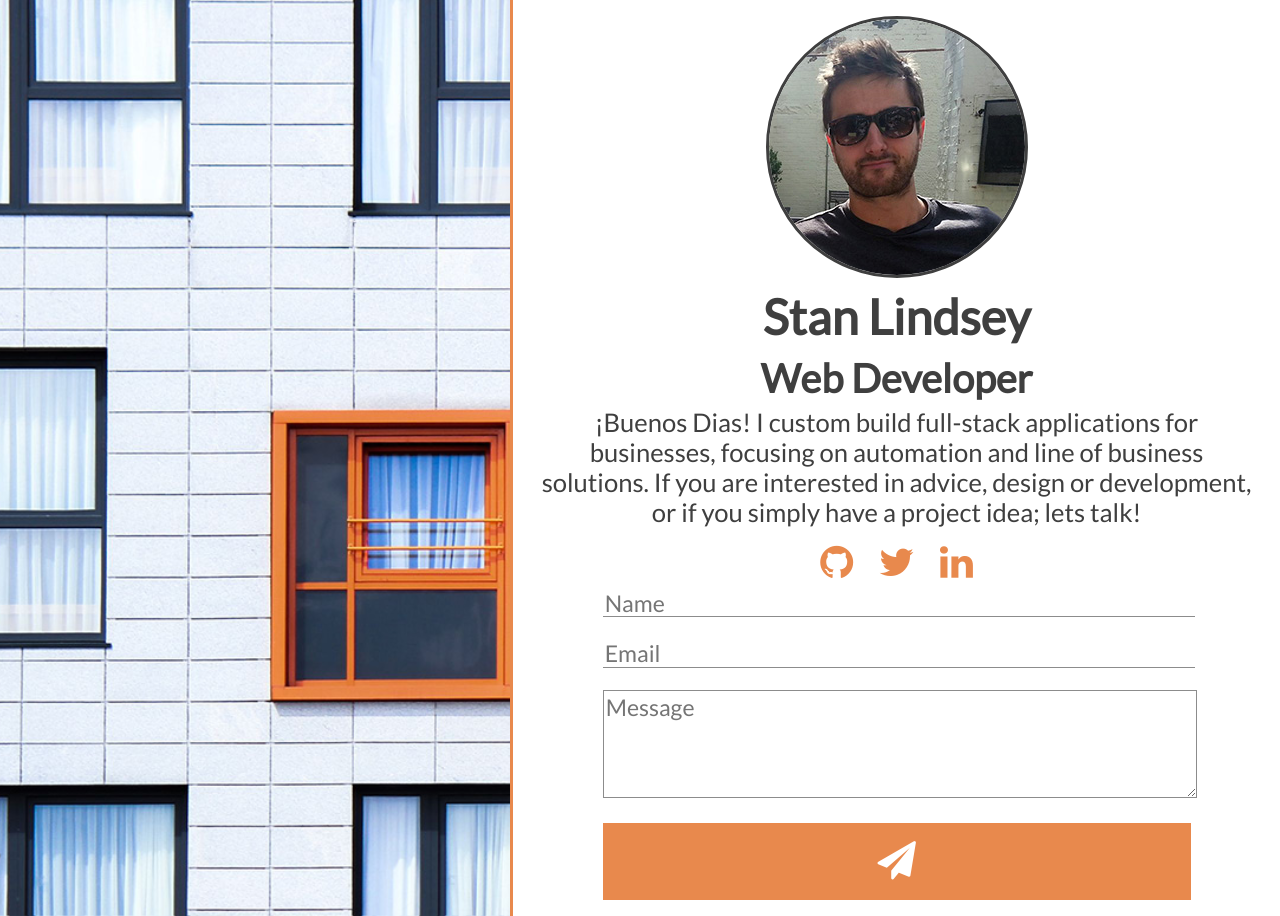
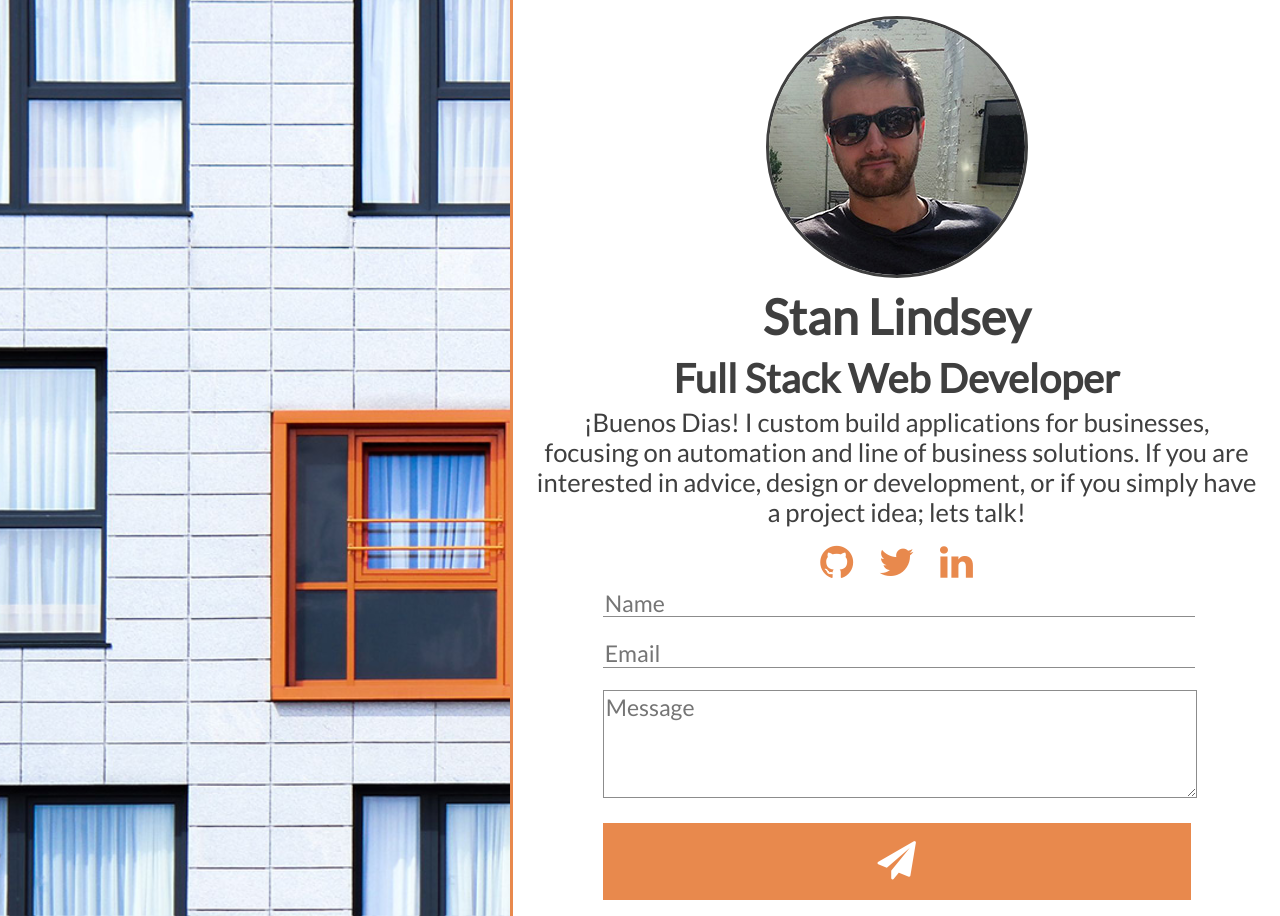
Before and after one commit to StanLindsey/stanlindsey.github.io, a Jekyll site: the page built from index.html, in a window 1280 px wide. Built offline with Jekyll 4.4.1, drawn with Linux system fonts in a browser that asks for light colours; nearby versions of some CDN libraries.

```diff
--- a/_config.yml
+++ b/_config.yml
@@ -13,7 +13,7 @@
 # you will see them accessed via {{ site.title }}, {{ site.email }}, and so on.
 # You can create any custom variable you would like, and they will be accessible
 # in the templates via {{ site.myvariable }}.
-title: Stan Lindsey - Web Developer
+title: Stan Lindsey - Full Stack Web Developer Specialising in Automation and Line of Business applications
 email: contact@stanlindsey.net
 baseurl: "" # the subpath of your site, e.g. /blog
 url: "http://stanlindsey.net/" # the base hostname & protocol for your site
--- a/index.html
+++ b/index.html
@@ -3,9 +3,9 @@ layout: home
 ---
 <img src="images/avatar.jpg" alt="">
 <h1>Stan Lindsey</h1>
-<h2>Web Developer</h2>
+<h2>Full Stack Web Developer</h2>
 
-<p>¡Buenos Dias! I custom build full-stack applications for businesses, focusing on automation and line of business solutions. If you are interested in advice, design or development, or if you simply have a project idea; lets talk!</p>
+<p>¡Buenos Dias! I custom build applications for businesses, focusing on automation and line of business solutions. If you are interested in advice, design or development, or if you simply have a project idea; lets talk!</p>
 
 <div class="social-icons">
   <a target="_blank" href="https://www.github.com/stanlindsey"><i class="fa fa-github" aria-hidden="true"></i></a>
```
